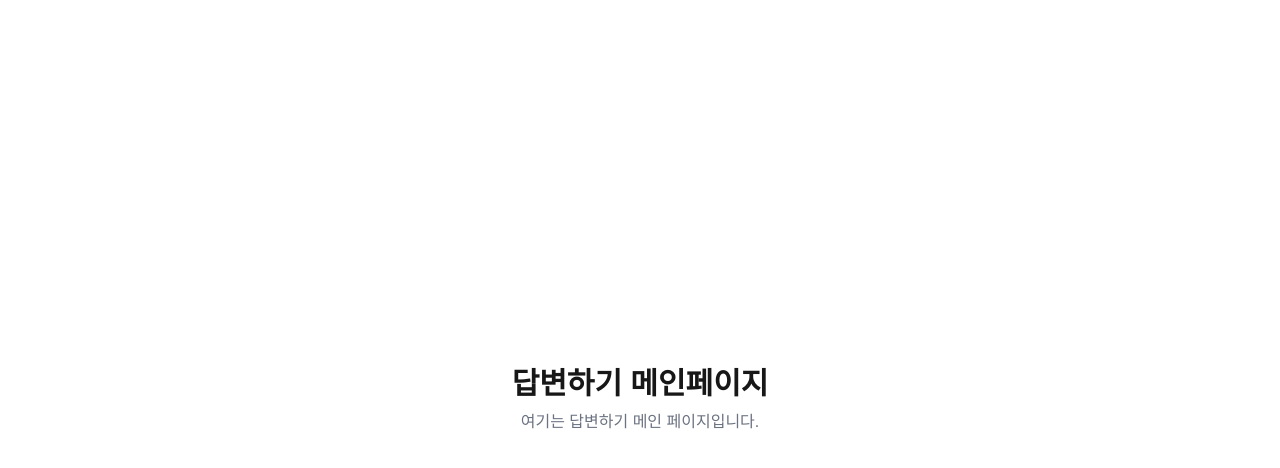
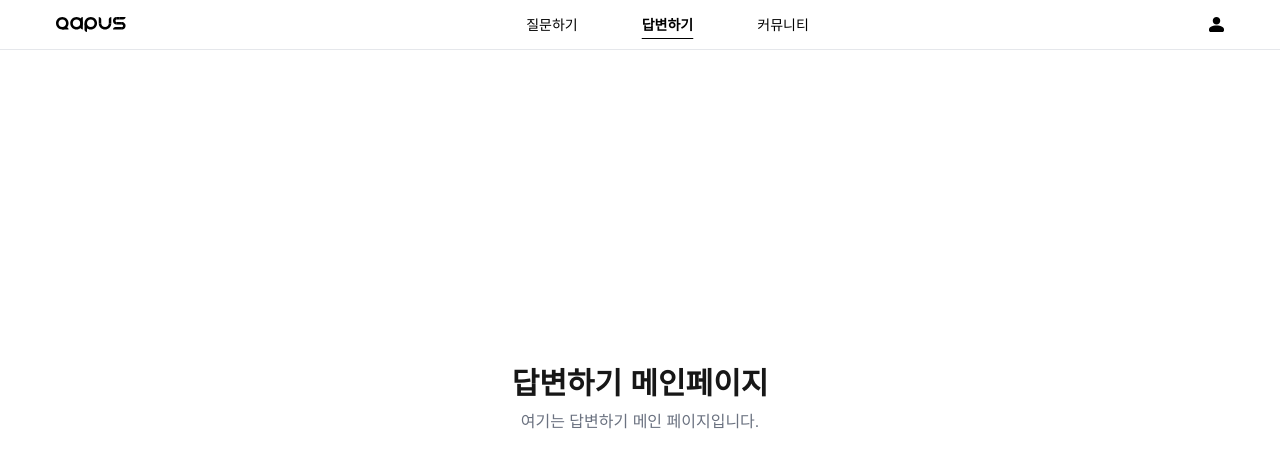
Before and after one commit to mimi-0506/Qampus_FE_deploy, a Next.js app: page /answer in a window 1280 px wide. Shown: the top 468 px of the page. Built offline with nearby package versions, Linux system fonts and the light colour scheme.

Commit message:
Feat : 페이지에 헤더 적용

```diff
--- a/app/answer/page.tsx
+++ b/app/answer/page.tsx
@@ -1,3 +1,5 @@
+import Header from '@/components/layout/Header';
+
 export const metadata = {
   title: '답변하기 | MyApp',
   description: '질문에 대해 답변을 남기는 공간입니다.',
@@ -6,6 +8,7 @@ export const metadata = {
 export default function AnswersPage() {
   return (
     <main className="flex flex-col items-center justify-center min-h-screen">
+      <Header />
       <h1 className="text-3xl font-bold">답변하기 메인페이지</h1>
       <p className="text-gray-500 mt-2">여기는 답변하기 메인 페이지입니다.</p>
     </main>
--- a/app/community/page.tsx
+++ b/app/community/page.tsx
@@ -1,3 +1,5 @@
+import Header from '@/components/layout/Header';
+
 export const metadata = {
   title: '커뮤니티 | MyApp',
   description: '사용자들이 자유롭게 의견을 나누는 공간입니다.',
@@ -6,6 +8,7 @@ export const metadata = {
 export default function CommunityPage() {
   return (
     <main className="flex flex-col items-center justify-center min-h-screen">
+      <Header />
       <h1 className="text-3xl font-bold">커뮤니티 페이지</h1>
       <p className="text-gray-500 mt-2">여기는 커뮤니티 메인 페이지입니다.</p>
     </main>
--- a/app/questionCreate/page.tsx
+++ b/app/questionCreate/page.tsx
@@ -1,3 +1,5 @@
+import Header from '@/components/layout/Header';
+
 export const metadata = {
   title: '질문 작성 | MyApp',
   description: '사용자가 새로운 질문을 작성할 수 있는 페이지입니다.',
@@ -6,6 +8,7 @@ export const metadata = {
 export default function QuestionCreatePage() {
   return (
     <main className="flex flex-col items-center justify-center min-h-screen">
+      <Header />
       <h1 className="text-3xl font-bold">질문 작성 페이지</h1>
       <p className="text-gray-500 mt-2">
         여기는 새로운 질문을 작성할 수 있는 페이지입니다.
```
Also changed, not shown: 1 other file (tests, documents, lock files or other folders).
